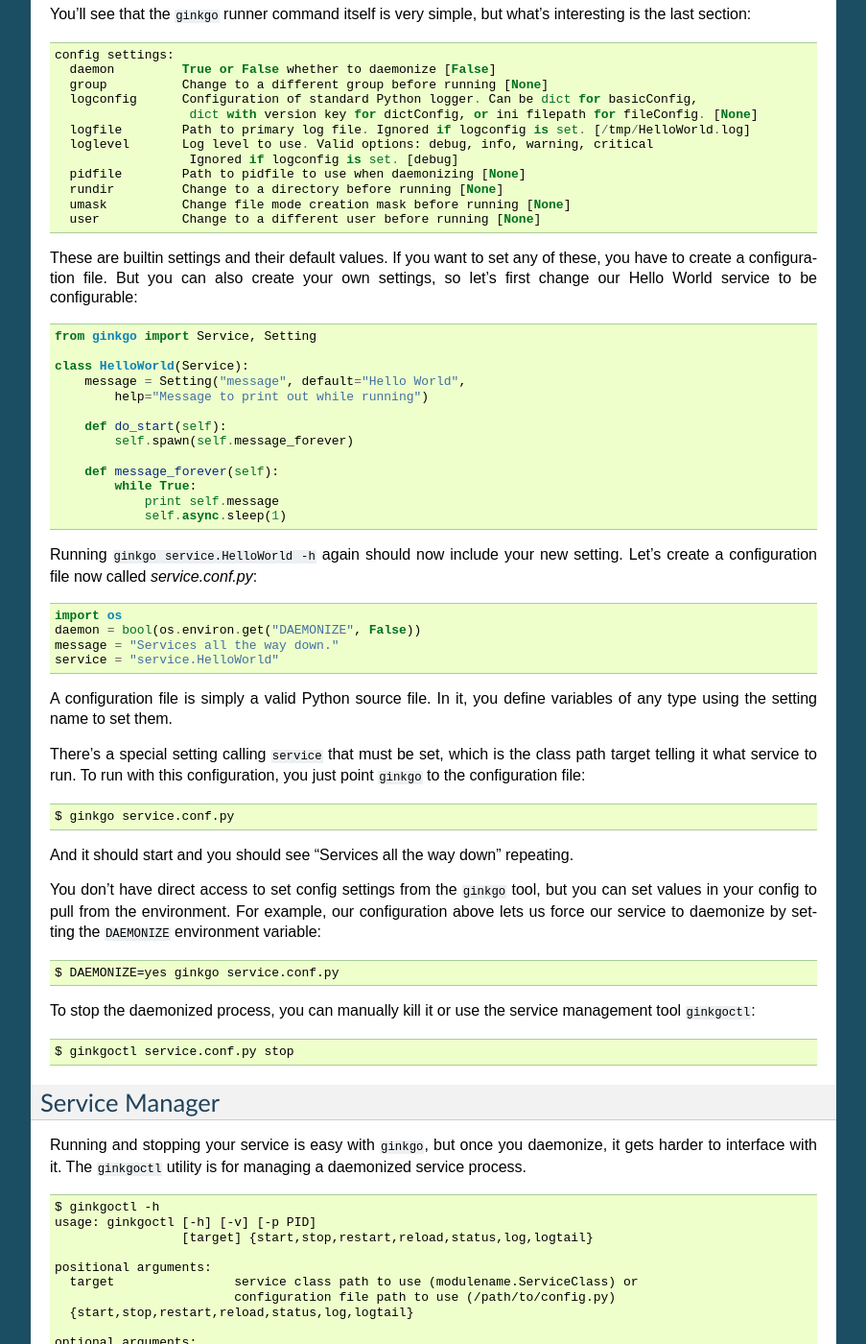
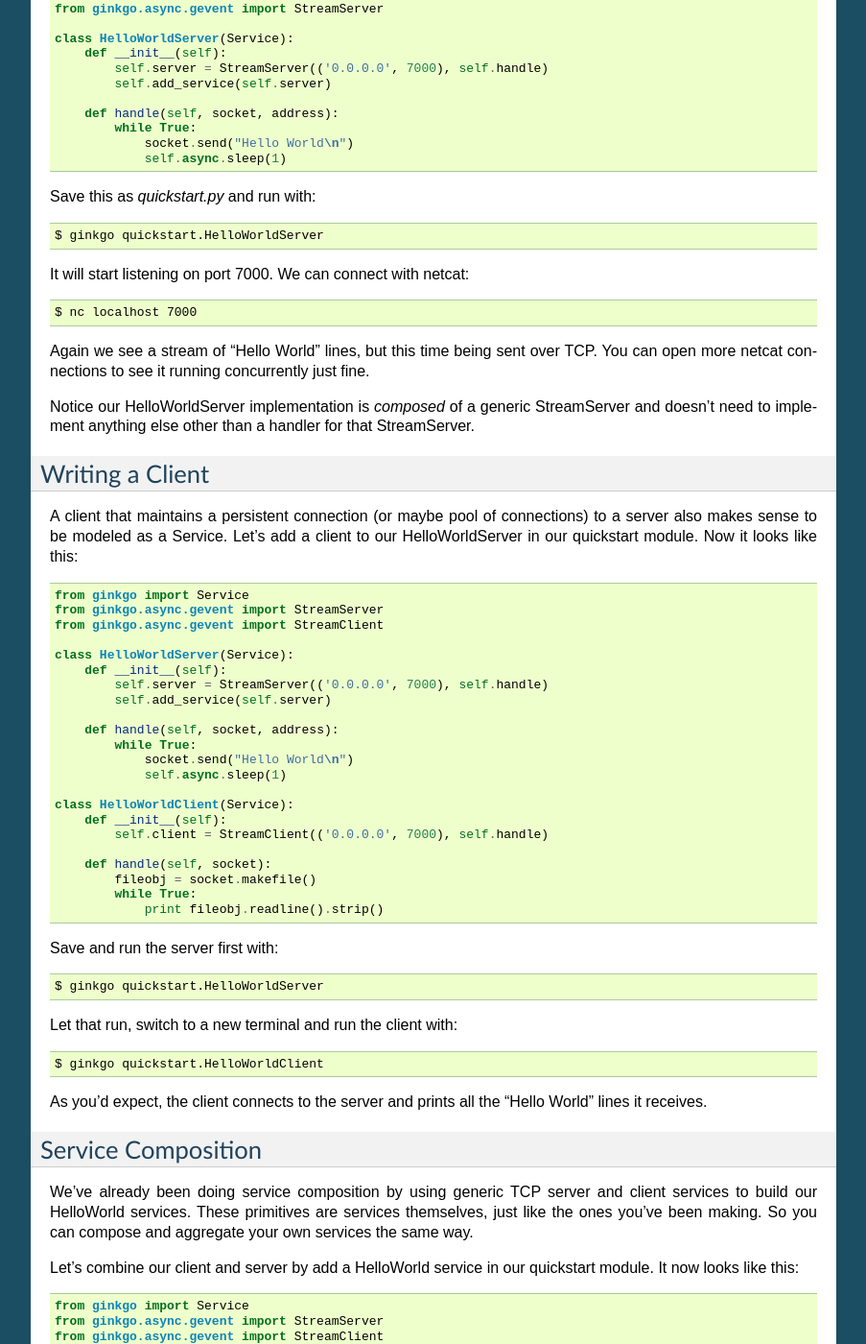
Before and after one commit to progrium/ginkgo, a Sphinx documentation site: the page built from docs/user/quickstart.rst, in a window 1280 px wide and 1400 px high, scrolled down 695 px. Shown: the whole window at 96% size, without its empty margins (198-1101 px from the left). Built offline with Sphinx 7.4.7, drawn with Linux system fonts in a browser that asks for light colours; some of the changed text lies outside the part shown.

Commit message:
finished rough quickstart, moved more in-depth info into manual section

```diff
--- a/docs/index.rst
+++ b/docs/index.rst
@@ -56,6 +56,7 @@ User Guide
    user/intro
    user/install
    user/quickstart
+   user/manual
    user/advanced
 
 API Reference
--- a/docs/user/quickstart.rst
+++ b/docs/user/quickstart.rst
@@ -18,307 +18,206 @@ The simplest service you could write looks something like this::
                 print "Hello World"
                 self.async.sleep(1)
 
-If you save this as *service.py* you can run it with the Ginkgo runner::
+If you save this as *hello.py* you can run it with the Ginkgo runner::
 
-    $ ginkgo service.HelloWorld
+    $ ginkgo hello.HelloWorld
 
 This should run your service, giving you a stream of "Hello World" lines.
 
 To stop your service, hit Ctrl+C.
 
-Using Configuration
--------------------
-Add the ``-h`` argument flag to our runner call::
-
-    $ ginkgo service.HelloWorld -h
-
-You'll see that the ``ginkgo`` runner command itself is very simple, but what's
-interesting is the last section::
-
-    config settings:
-      daemon         True or False whether to daemonize [False]
-      group          Change to a different group before running [None]
-      logconfig      Configuration of standard Python logger. Can be dict for basicConfig,
-                      dict with version key for dictConfig, or ini filepath for fileConfig. [None]
-      logfile        Path to primary log file. Ignored if logconfig is set. [/tmp/HelloWorld.log]
-      loglevel       Log level to use. Valid options: debug, info, warning, critical
-                      Ignored if logconfig is set. [debug]
-      pidfile        Path to pidfile to use when daemonizing [None]
-      rundir         Change to a directory before running [None]
-      umask          Change file mode creation mask before running [None]
-      user           Change to a different user before running [None]
-
-These are builtin settings and their default values. If you want to set any of
-these, you have to create a configuration file. But you can also create your
-own settings, so let's first change our Hello World service to be configurable::
-
-    from ginkgo import Service, Setting
-
-    class HelloWorld(Service):
-        message = Setting("message", default="Hello World",
-            help="Message to print out while running")
-
-        def do_start(self):
-            self.spawn(self.message_forever)
-
-        def message_forever(self):
-            while True:
-                print self.message
-                self.async.sleep(1)
-
-Running ``ginkgo service.HelloWorld -h`` again should now include your new
-setting. Let's create a configuration file now called *service.conf.py*::
-
-    import os
-    daemon = bool(os.environ.get("DAEMONIZE", False))
-    message = "Services all the way down."
-    service = "service.HelloWorld"
-
-A configuration file is simply a valid Python source file. In it, you define
-variables of any type using the setting name to set them.
-
-There's a special setting calling ``service`` that must be set, which is the
-class path target telling it what service to run. To run with this
-configuration, you just point ``ginkgo`` to the configuration file::
-
-    $ ginkgo service.conf.py
-
-And it should start and you should see "Services all the way down" repeating.
-
-You don't have direct access to set config settings from the ``ginkgo`` tool,
-but you can set values in your config to pull from the environment. For
-example, our configuration above lets us force our service to daemonize by
-setting the ``DAEMONIZE`` environment variable::
-
-    $ DAEMONIZE=yes ginkgo service.conf.py
-
-To stop the daemonized process, you can manually kill it or use the service
-management tool ``ginkgoctl``::
-
-    $ ginkgoctl service.conf.py stop
-
-Service Manager
----------------
-Running and stopping your service is easy with ``ginkgo``, but once you
-daemonize, it gets harder to interface with it. The ``ginkgoctl`` utility is
-for managing a daemonized service process.
-
-::
-
-    $ ginkgoctl -h
-    usage: ginkgoctl [-h] [-v] [-p PID]
-                     [target] {start,stop,restart,reload,status,log,logtail}
-
-    positional arguments:
-      target                service class path to use (modulename.ServiceClass) or
-                            configuration file path to use (/path/to/config.py)
-      {start,stop,restart,reload,status,log,logtail}
-
-    optional arguments:
-      -h, --help            show this help message and exit
-      -v, --version         show program's version number and exit
-      -p PID, --pid PID     pid or pidfile to use instead of target
-
-Like ``ginkgo`` it takes a target class path or configuration file. For
-``stop``, ``reload``, and ``status`` it can also just take a pid or pidfile
-with the ``pid`` argument.
-
-Using ``ginkgoctl`` will always force your service to daemonize
-when you use the ``start`` action.
-
-Service Model and Reloading
----------------------------
-Our service model lets you implement three main hooks on services:
-``do_start()``, ``do_stop()``, and ``do_reload()``. We've used ``do_start()``,
-which is run when a service is starting up. Not surprisingly, ``do_stop()`` is
-run when a service is shutting down. When is ``do_reload()`` run? Well,
-whenever ``reload()`` is called. :)
-
-Services are designed to contain other services like object composition. Though
-after adding services to a service, when you call any of the service interface
-methods, they will propogate down to child services. This is done in the actual
-``start()``, ``stop()``, and ``reload()`` methods. The ``do_`` methods are for
-you to implement specifically what happens for *that* service to
-start/stop/reload.
-
-So when is ``reload()`` called? Okay, I'll skip ahead and just say it gets
-called when the process receives a SIGHUP signal. As you may have guessed, for
-convenience, this is exposed in ``ginkgoctl`` with the ``reload`` action.
-
-The semantics of ``reload`` are up to you and your application or service.
-Though one thing happens automatically when a process gets a reload signal:
-configuration is reloaded.
-
-One use of ``do_reload()`` is to take new configuration and perform any
-operations to apply that configuration to your running service. However, as
-long as you access a configuration setting by reference via the ``Setting``
-descriptor, you may not need to do anything -- the value will just update in
-real-time.
-
-Let's see this in action. We'll change our Hello World service to have a
-``rate_per_minute`` setting that will be used for our delay between messages::
-
-    from ginkgo import Service, Setting
-
-    class HelloWorld(Service):
-        message = Setting("message", default="Hello World",
-            help="Message to print out while running")
-
-        rate = Setting("rate_per_minute", default=60,
-            help="Rate at which to emit message")
-
-        def do_start(self):
-            self.spawn(self.message_forever)
-
-        def message_forever(self):
-            while True:
-                print self.message
-                self.async.sleep(60.0 / self.rate)
-
-The default is 60 messages a minute, which results in the same behavior as
-before. So let's change our configuration to use a different rate::
-
-    import os
-    daemon = bool(os.environ.get("DAEMONIZE", False))
-    message = "Services all the way down."
-    rate_per_minute = 180
-    service = "service.HelloWorld"
-
-Use ``ginkgo`` to start the service::
-
-    $ ginkgo service.conf.py
-
-As you can see, it's emitting messages a bit faster now. About 3 per second.
-Now while that's running, open the configuration file and change
-rate_per_minute to some other value. Then, in another terminal, change to that
-directory and reload::
-
-    $ ginkgoctl service.conf.py reload
-
-Look back at your running service to see that it's now using the new emit rate.
-
-Using Logging
--------------
-Logging with Ginkgo is based on standard Python logging. We make sure it works
-with daemonization and provide Ginkgo-friendly ways to configure it with good
-defaults. We even support reloading logging configuration.
-
-Out of the box, you can just start logging. We encourage you to use the common
-convention of module level loggers, but obviously there is a lot of freedom in
-how you use Python logging. Let's add some logging to our Hello World,
-including changing our print call to a logger call as it's better practice::
-
-    import logging
-    from ginkgo import Service, Setting
-
-    logger = logging.getLogger(__name__)
-
-    class HelloWorld(Service):
-        message = Setting("message", default="Hello World",
-            help="Message to print out while running")
-
-        rate = Setting("rate_per_minute", default=60,
-            help="Rate at which to emit message")
-
-        def do_start(self):
-            logger.info("Starting up!")
-            self.spawn(self.message_forever)
-
-        def do_stop(self):
-            logger.info("Goodbye.")
-
-        def message_forever(self):
-            while True:
-                logger.info(self.message)
-                self.async.sleep(60.0 / self.rate)
-
-Let's run it with our existing configuration for a bit and then stop::
-
-    $ ginkgo service.conf.py
-    Starting process with service.conf.py...
-    2012-04-28 17:21:32,608    INFO service: Starting up!
-    2012-04-28 17:21:32,608    INFO service: Services all the way down.
-    2012-04-28 17:21:33,609    INFO service: Services all the way down.
-    2012-04-28 17:21:34,610    INFO service: Services all the way down.
-    2012-04-28 17:21:35,714    INFO service: Goodbye.
-    2012-04-28 17:21:35,714    INFO runner: Stopping.
-
-Running ``-h`` will show you that the default logfile is going to be
-*/tmp/HelloWorld.log*, which logging will create and append to if you
-daemonize.
-
-To configure logging, Ginkgo exposes two settings for simple case
-configuration: ``logfile`` and ``loglevel``. If that's not enough, you can use
-``logconfig``, which will override any value for ``logfile`` and ``loglevel``.
-
-Using ``logconfig`` you can configure logging as expressed by
-``logging.basicConfig``. By default, if you set ``logconfig`` to a dictionary,
-it will apply those keyword arguments to ``logging.basicConfig``.  You can
-learn more about ``logging.basicConfig``
-`here <http://docs.python.org/library/logging.html#logging.basicConfig>`_.
-
-For advanced configuration, we also let you use ``logging.config`` from the
-``logconfig`` setting. If ``logconfig`` is a dictionary with a ``version`` key,
-we will load it into ``logging.config.dictConfig``. If ``logconfig`` is a path
-to a file, we load it into ``logging.config.fileConfig``.  Both of these are
-ways to define a configuration structure that lets you create just about any
-logging configuration. Read more about ``logging.config``
-`here <http://docs.python.org/library/logging.config.html#module-logging.config>`_.
-
-
 Writing a Server
 ----------------
+A service is not a server until you make it one. Using gevent, this is
+easy using the StreamServer service to do the work of running a TCP
+server::
 
-TODO
+    from ginkgo import Service
+    from ginkgo.async.gevent import StreamServer
 
-Here's what writing a simple server application looks like:
-
-::
-
-    # server.py
-
-    import random
-
-    from ginkgo import Service, Setting
-    from ginkgo.async import gevent
-
-    class NumberServer(Service):
-        """TCP server that emits random numbers"""
-
-        address = Setting("numbers.bind", default=('0.0.0.0', 7776))
-        emit_rate = Setting("numbers.rate_per_min", default=60)
-
+    class HelloWorldServer(Service):
         def __init__(self):
-            self.add_service(
-                    gevent.StreamServer(self.address, self.handle))
+            self.server = StreamServer(('0.0.0.0', 7000), self.handle)
+            self.add_service(self.server)
 
         def handle(self, socket, address):
             while True:
-                try:
-                    number = random.randint(0, 10)
-                    socket.send("{}\n".format(number))
-                    self.async.sleep(60 / self.emit_rate)
-                except IOError:
-                    break # Connection lost
+                socket.send("Hello World\n")
+                self.async.sleep(1)
 
+Save this as *quickstart.py* and run with::
 
+    $ ginkgo quickstart.HelloWorldServer
+
+It will start listening on port 7000. We can connect with netcat::
+
+    $ nc localhost 7000
+
+Again we see a stream of "Hello World" lines, but this time being sent over
+TCP. You can open more netcat connections to see it running concurrently
+just fine.
+
+Notice our HelloWorldServer implementation is *composed* of a generic
+StreamServer and doesn't need to implement anything else other than a
+handler for that StreamServer.
 
 Writing a Client
 ----------------
+A client that maintains a persistent connection (or maybe pool of
+connections) to a server also makes sense to be modeled as a Service.
+Let's add a client to our HelloWorldServer in our quickstart module. Now
+it looks like this::
 
-TODO
+    from ginkgo import Service
+    from ginkgo.async.gevent import StreamServer
+    from ginkgo.async.gevent import StreamClient
 
-Composing Services
-------------------
+    class HelloWorldServer(Service):
+        def __init__(self):
+            self.server = StreamServer(('0.0.0.0', 7000), self.handle)
+            self.add_service(self.server)
 
-TODO
+        def handle(self, socket, address):
+            while True:
+                socket.send("Hello World\n")
+                self.async.sleep(1)
 
-Async Programming
------------------
+    class HelloWorldClient(Service):
+        def __init__(self):
+            self.client = StreamClient(('0.0.0.0', 7000), self.handle)
 
-TODO
+        def handle(self, socket):
+            fileobj = socket.makefile()
+            while True:
+                print fileobj.readline().strip()
+
+Save and run the server first with::
+
+    $ ginkgo quickstart.HelloWorldServer
+
+Let that run, switch to a new terminal and run the client with::
+
+    $ ginkgo quickstart.HelloWorldClient
+
+As you'd expect, the client connects to the server and prints all the
+"Hello World" lines it receives.
+
+Service Composition
+-------------------
+We've already been doing service composition by using generic TCP server
+and client services to build our HelloWorld services. These primitives
+are services themselves, just like the ones you've been making. So you
+can compose and aggregate your own services the same way.
+
+Let's combine our client and server by add a HelloWorld service in
+our quickstart module. It now looks like this::
+
+    from ginkgo import Service
+    from ginkgo.async.gevent import StreamServer
+    from ginkgo.async.gevent import StreamClient
+
+    class HelloWorldServer(Service):
+        def __init__(self):
+            self.server = StreamServer(('0.0.0.0', 7000), self.handle)
+            self.add_service(self.server)
+
+        def handle(self, socket, address):
+            while True:
+                socket.send("Hello World\n")
+                self.async.sleep(1)
+
+    class HelloWorldClient(Service):
+        def __init__(self):
+            self.client = StreamClient(('0.0.0.0', 7000), self.handle)
+
+        def handle(self, socket):
+            fileobj = socket.makefile()
+            while True:
+                print fileobj.readline().strip()
+
+    class HelloWorld(Service):
+        def __init__(self):
+            self.add_service(HelloWorldServer())
+            self.add_service(HelloWorldClient())
+
+Save and we can run our new aggregate service::
+
+    $ ginkgo quickstart.HelloWorld
+
+Now the client and server are both running, giving us effectively what
+we came in with.
 
 Using a Web Framework
 ---------------------
+Adding a web server our HelloWorld service is quite trivial. Here we use
+gevent's WSGI server implementation::
 
+    from ginkgo import Service
+    from ginkgo.async.gevent import StreamServer
+    from ginkgo.async.gevent import StreamClient
+    from ginkgo.async.gevent import WSGIServer
+
+    class HelloWorldServer(Service):
+        def __init__(self):
+            self.server = StreamServer(('0.0.0.0', 7000), self.handle)
+            self.add_service(self.server)
+
+        def handle(self, socket, address):
+            while True:
+                socket.send("Hello World\n")
+                self.async.sleep(1)
+
+    class HelloWorldClient(Service):
+        def __init__(self):
+            self.client = StreamClient(('0.0.0.0', 7000), self.handle)
+
+        def handle(self, socket):
+            fileobj = socket.makefile()
+            while True:
+                print fileobj.readline().strip()
+
+    class HelloWorldWebServer(Service):
+        def __init__(self):
+            self.server = WSGIServer(('0.0.0.0', 8000), self.handle)
+            self.add_service(self.server)
+
+        def handle(self, environ, start_response):
+            start_response('200 OK', [('Content-Type', 'text/html')])
+            return ["<strong>Hello World</strong>"]
+
+    class HelloWorld(Service):
+        def __init__(self):
+            self.add_service(HelloWorldServer())
+            self.add_service(HelloWorldClient())
+            self.add_service(HelloWorldWebServer())
+
+Running `quickstart.HelloWorld` with Ginkgo will run a server, a client,
+and a web server. The client will be printing our stream of "Hello
+World" lines. Our server is also available to be connected to via
+netcat. And we can also connect to our web server with curl::
+
+    $ curl http://localhost:8000
+
+And we see a strong declaration of "Hello World".
+
+In that example our web server implements a small WSGI application, but
+you can also use any WSGI compatible web framework. Here is an example
+of the Flask Hello World runnable with Ginkgo::
+
+    from flask import Flask
+    from ginkgo.async.gevent import WSGIServer
+
+    app = Flask(__name__)
+
+    @app.route("/")
+    def hello():
+        return "Hello World!"
+
+    class FlaskServer(WSGIServer):
+        def __init__(self):
+            WSGIServer.__init__(self, ('0.0.0.0', 8000), app)
+
+
+Using Configuration
+-------------------
 TODO
```
Also changed, not shown: docs/user/manual.rst (added, +299 -0 lines).
